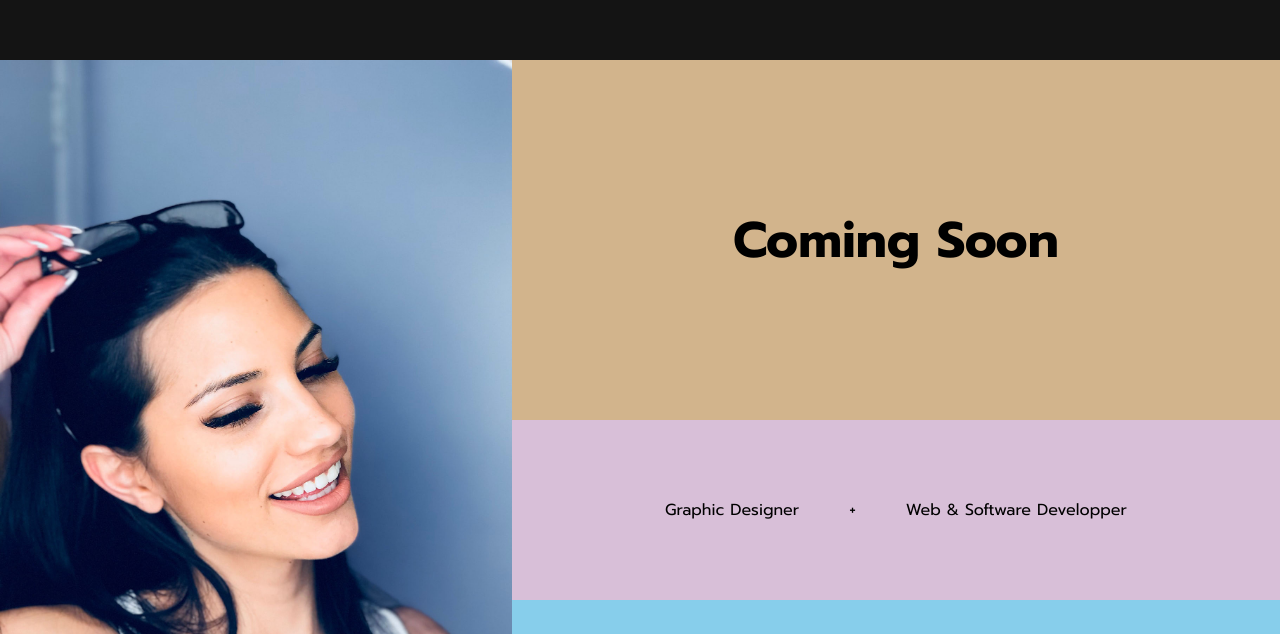
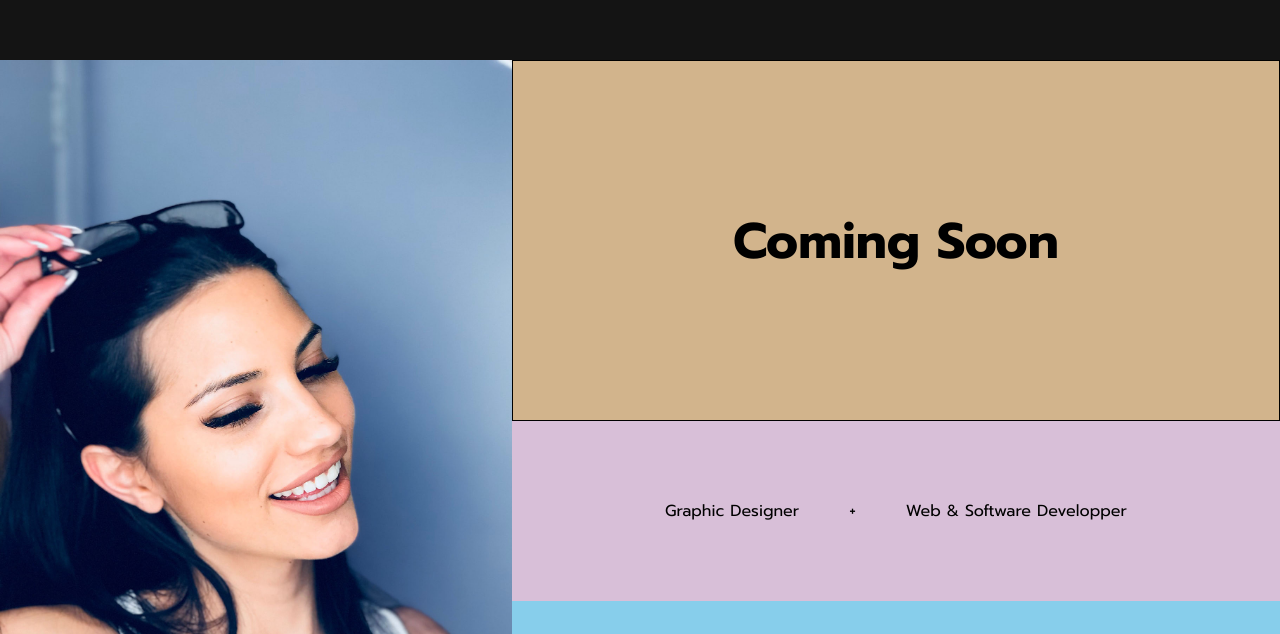
Before and after one commit to sarahdadoun/portfolio, a plain HTML site: page index.html in a window 1280 px wide. Shown: the top 634 px of the page. Drawn offline with Linux system fonts and the light colour scheme.

Commit message:
dont know what i added

```diff
--- a/style.css
+++ b/style.css
@@ -70,7 +70,10 @@ section{
     flex-direction: column;
     justify-content: center;
     align-items: center;
+
     font-size: 25pt;
+    background-color: whitesmoke;
+    border:1px solid black;
 }
 
 #details, #title{
```
